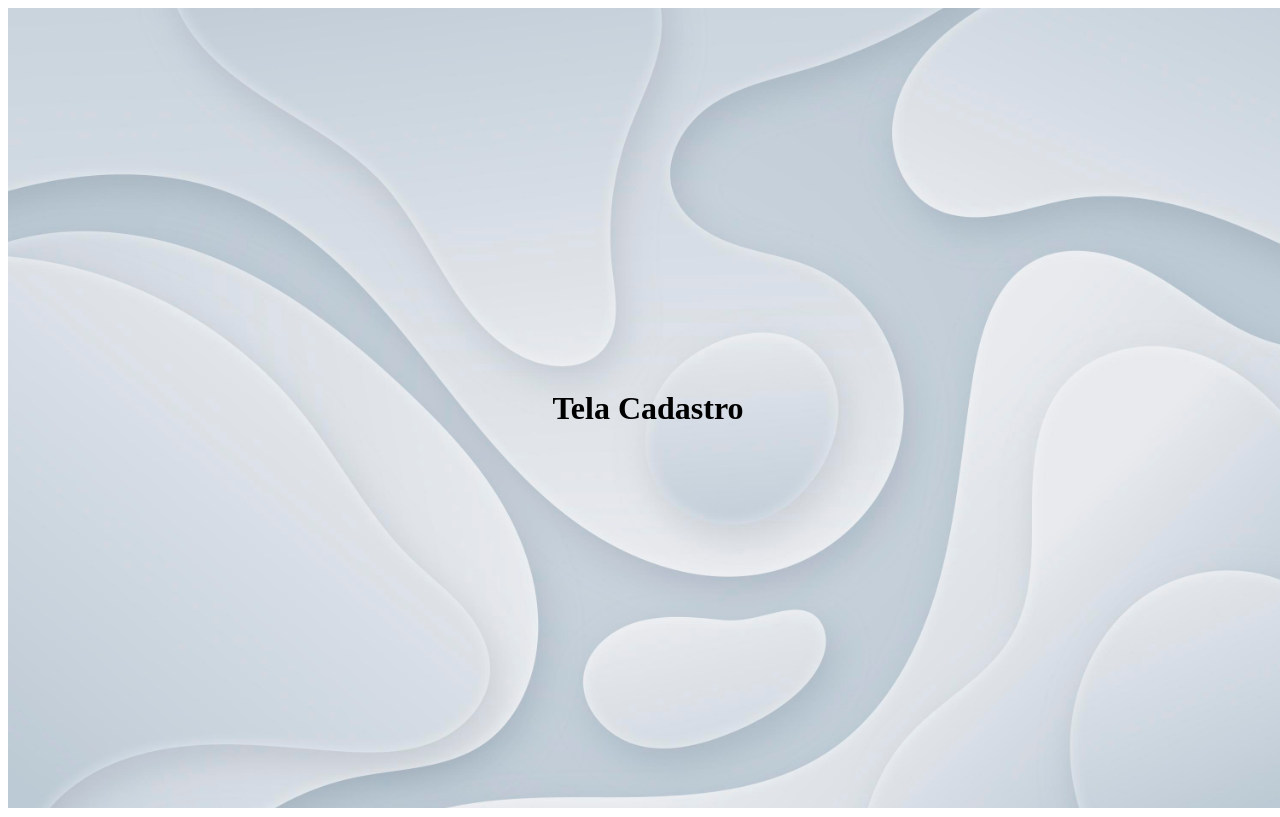
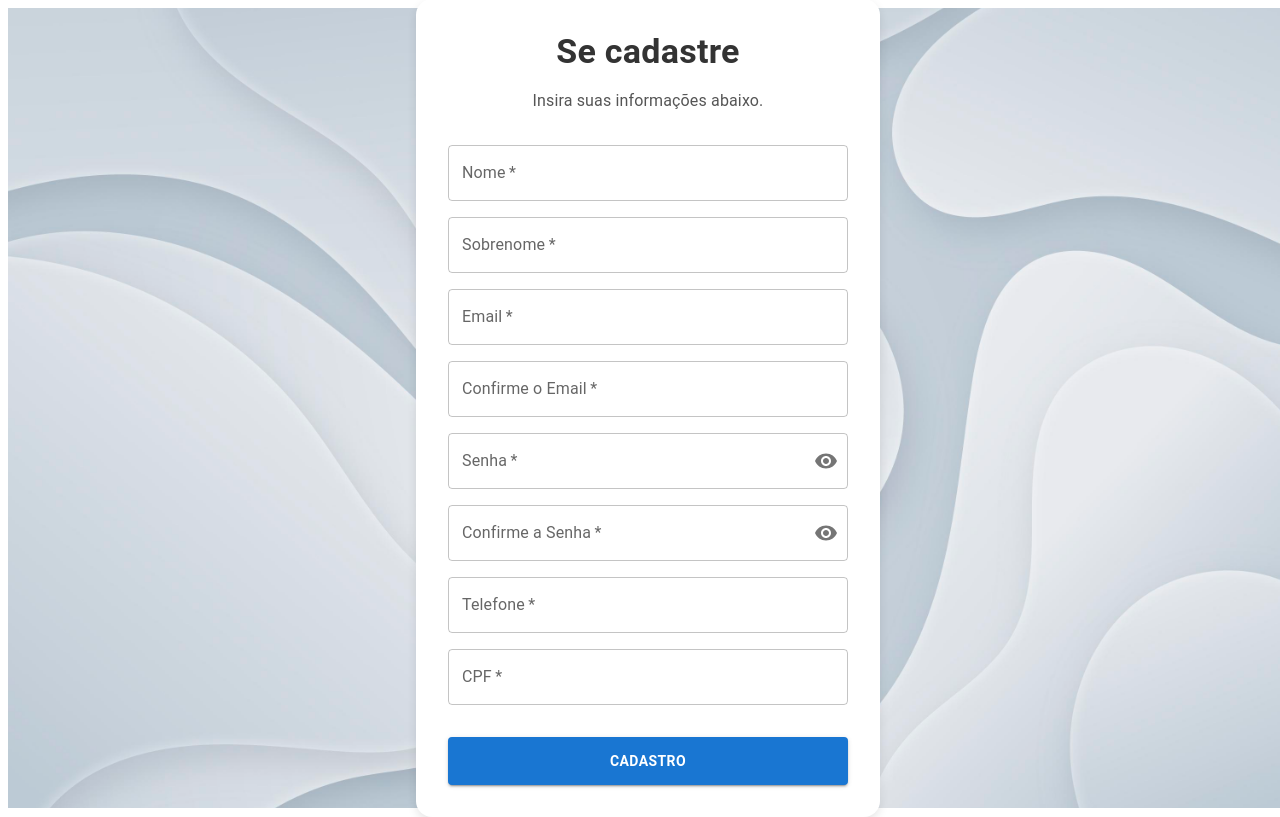
Before and after one commit to CarolRN1611/logcad-react, a React (Vite) app: page /cadastro in a window 1280 px wide. Built offline with nearby package versions, Linux system fonts and the light colour scheme.

Commit message:
cadastro de usuarios

```diff
--- a/index.html
+++ b/index.html
@@ -1,5 +1,5 @@
 <!doctype html>
-<html lang="en">
+<html lang="pt-br">
   <head>
     <meta charset="UTF-8" />
     <link rel="icon" type="image/svg+xml" href="/vite.svg" />
--- a/src/App.jsx
+++ b/src/App.jsx
@@ -1,6 +1,6 @@
 import { Button, Box, Typography } from "@mui/material";
 import FormLogin from "./components/FormLogin";
-import "./css/app.css"; // Importando o CSS
+import "./styles/app.css"; // Importando o CSS
 
 function App() {
   return (
--- a/src/components/FormCadastro.jsx
+++ b/src/components/FormCadastro.jsx
@@ -1,5 +1,262 @@
+import * as React from 'react';
+import Box from '@mui/material/Box';
+import TextField from '@mui/material/TextField';
+import Typography from "@mui/material/Typography";
+import IconButton from '@mui/material/IconButton';
+import OutlinedInput from '@mui/material/OutlinedInput';
+import InputLabel from '@mui/material/InputLabel';
+import InputAdornment from '@mui/material/InputAdornment';
+import FormControl from '@mui/material/FormControl';
+import FormHelperText from '@mui/material/FormHelperText'; // Para usar com helperText
+import Visibility from '@mui/icons-material/Visibility';
+import VisibilityOff from '@mui/icons-material/VisibilityOff';
+import Button from '@mui/material/Button';
+import GoogleIcon from '@mui/icons-material/Google';
+import AppleIcon from '@mui/icons-material/Apple';
+import InstagramIcon from '@mui/icons-material/Instagram';
+import { useState } from 'react';
+import { useNavigate } from "react-router-dom";
+
 function FormCadastro(){
-    return <h1>Tela Cadastro</h1>
+  const [showPassword, setShowPassword] = React.useState(false);
+  const [email, setEmail] = useState('');
+  const [emailConfirm, setEmailConfirm] = useState('');
+  const [password, setPassword] = useState('');
+  const [passwordConfirm, setPasswordConfirm] = useState('');
+  const [nome, setNome] = useState('');
+  const [sobrenome, setSobrenome] = useState('');
+  const [telefone, setTelefone] = useState('');
+  const [cpf, setCpf] = useState('');
+  const [emailError, setEmailError] = useState(false);
+  const [emailConfirmError, setEmailConfirmError] = useState(false);
+  const [passwordError, setPasswordError] = useState(false);
+  const [passwordConfirmError, setPasswordConfirmError] = useState(false);
+  const navegateCad = useNavigate();
+
+  const handleClickShowPassword = () => setShowPassword((show) => !show);
+
+  const handleMouseDownPassword = (event) => {
+    event.preventDefault();
+  };
+
+  const handleMouseUpPassword = (event) => {
+    event.preventDefault();
+  };
+
+  const handleSubmit = (event) => {
+    event.preventDefault();
+
+    if (!email || !emailConfirm || !password || !passwordConfirm || !nome || !sobrenome || !telefone || !cpf) {
+      if (!email) setEmailError(true);
+      if (!emailConfirm) setEmailConfirmError(true);
+      if (!password) setPasswordError(true);
+      if (!passwordConfirm) setPasswordConfirmError(true);
+      return;
+    }
+    if (!email.includes('@')) {
+      setEmailError(true);
+      return;
+    }
+    if (email !== emailConfirm) {
+      setEmailConfirmError(true);
+      return;
+    }
+    if (password.length < 8 || password !== passwordConfirm) {
+      setPasswordError(true);
+      setPasswordConfirmError(true);
+      return;
+    }
+    alert('Cadastro realizado com sucesso!');
+  };
+
+  function Cadastro() {
+    navegateCad(`/cadastro`);
+  }
+
+  return (
+    <Box
+      component="form"
+      sx={{
+        display: 'flex',
+        flexDirection: 'column',
+        alignItems: 'center',
+        justifyContent: 'center',
+        padding: 4,
+        width: '90%',
+        maxWidth: 400,
+        backgroundColor: '#fff',
+        borderRadius: 4,
+        boxShadow: '0px 4px 10px rgba(0, 0, 0, 0.1)',
+        margin: '10vh auto',
+      }}
+      noValidate
+      autoComplete="off"
+      onSubmit={handleSubmit}
+    >
+      <Typography
+        variant="h4"
+        sx={{
+          fontWeight: 'bold', color: '#333', mb: 2
+        }}
+      >
+        Se cadastre
+      </Typography>
+
+      <Typography
+        variant="body1"
+        sx={{
+          color: '#555', mb: 3
+        }}
+      >
+        Insira suas informações abaixo.
+      </Typography>
+
+      <TextField
+        sx={{ m: 1, width: '100%' }}
+        required
+        label="Nome"
+        variant="outlined"
+        value={nome}
+        onChange={(e) => setNome(e.target.value)}
+        placeholder="Digite seu nome"
+      />
+
+      <TextField
+        sx={{ m: 1, width: '100%' }}
+        required
+        label="Sobrenome"
+        variant="outlined"
+        value={sobrenome}
+        onChange={(e) => setSobrenome(e.target.value)}
+        placeholder="Digite seu sobrenome"
+      />
+
+      <TextField
+        sx={{ m: 1, width: '100%' }}
+        required
+        label="Email"
+        variant="outlined"
+        value={email}
+        onChange={(e) => {
+          setEmail(e.target.value);
+          setEmailError(false);
+        }}
+        error={emailError}
+        helperText={emailError ? 'Por favor, insira um email válido.' : ''}
+        placeholder="Digite seu email"
+      />
+
+      <TextField
+        sx={{ m: 1, width: '100%' }}
+        required
+        label="Confirme o Email"
+        variant="outlined"
+        value={emailConfirm}
+        onChange={(e) => {
+          setEmailConfirm(e.target.value);
+          setEmailConfirmError(false);
+        }}
+        error={emailConfirmError}
+        helperText={emailConfirmError ? 'Os emails não coincidem.' : ''}
+        placeholder="Confirme seu email"
+      />
+
+      <FormControl sx={{ m: 1, width: '100%' }} variant="outlined" required error={passwordError}>
+        <InputLabel htmlFor="outlined-adornment-password">Senha</InputLabel>
+        <OutlinedInput
+          id="outlined-adornment-password"
+          type={showPassword ? 'text' : 'password'}
+          value={password}
+          onChange={(e) => {
+            setPassword(e.target.value);
+            setPasswordError(false);
+          }}
+          placeholder="Digite sua senha"
+          endAdornment={
+            <InputAdornment position="end">
+              <IconButton
+                aria-label={showPassword ? 'hide the password' : 'display the password'}
+                onClick={handleClickShowPassword}
+                onMouseDown={handleMouseDownPassword}
+                onMouseUp={handleMouseUpPassword}
+                edge="end"
+              >
+                {showPassword ? <VisibilityOff /> : <Visibility />}
+              </IconButton>
+            </InputAdornment>
+          }
+          label="Senha"
+        />
+        {passwordError && (
+          <FormHelperText error> A senha deve ter pelo menos 8 caracteres. </FormHelperText>
+        )}
+      </FormControl>
+
+      <FormControl sx={{ m: 1, width: '100%' }} variant="outlined" required error={passwordConfirmError}>
+        <InputLabel htmlFor="outlined-adornment-password-confirm">Confirme a Senha</InputLabel>
+        <OutlinedInput
+          id="outlined-adornment-password-confirm"
+          type={showPassword ? 'text' : 'password'}
+          value={passwordConfirm}
+          onChange={(e) => {
+            setPasswordConfirm(e.target.value);
+            setPasswordConfirmError(false);
+          }}
+          placeholder="Confirme sua senha"
+          endAdornment={
+            <InputAdornment position="end">
+              <IconButton
+                aria-label={showPassword ? 'hide the password' : 'display the password'}
+                onClick={handleClickShowPassword}
+                onMouseDown={handleMouseDownPassword}
+                onMouseUp={handleMouseUpPassword}
+                edge="end"
+              >
+                {showPassword ? <VisibilityOff /> : <Visibility />}
+              </IconButton>
+            </InputAdornment>
+          }
+          label="Confirme a Senha"
+        />
+        {passwordConfirmError && (
+          <FormHelperText error> As senhas não coincidem. </FormHelperText>
+        )}
+      </FormControl>
+
+      <TextField
+        sx={{ m: 1, width: '100%' }}
+        required
+        label="Telefone"
+        variant="outlined"
+        value={telefone}
+        onChange={(e) => setTelefone(e.target.value)}
+        placeholder="Digite seu telefone"
+      />
+
+      <TextField
+        sx={{ m: 1, width: '100%' }}
+        required
+        label="CPF"
+        variant="outlined"
+        value={cpf}
+        onChange={(e) => setCpf(e.target.value)}
+        placeholder="Digite seu CPF"
+      />
+
+      <Button type="submit" variant="contained" sx={{
+        mt: 3,
+        p: 1.5,
+        width: '100%',
+        backgroundColor: '#1976d2',
+        color: 'white',
+        fontWeight: 'bold',
+        '&:hover': { backgroundColor: '#1565c0' },
+      }}>
+        Cadastro
+      </Button>
+
+    </Box>
+  );
 }
 
 export default FormCadastro;
--- a/src/main.jsx
+++ b/src/main.jsx
@@ -1,6 +1,6 @@
 import { StrictMode } from 'react'
 import { createRoot } from 'react-dom/client'
-import './css/index.css'
+import './styles/index.css'
 import App from './App.jsx'
 import Cadastro from './pages/Cadastro.jsx'
 import { createBrowserRouter,RouterProvider } from 'react-router-dom';
```
Also changed, not shown: src/styles/App.css (renamed from src/css/App.css), src/styles/index.css (added).
